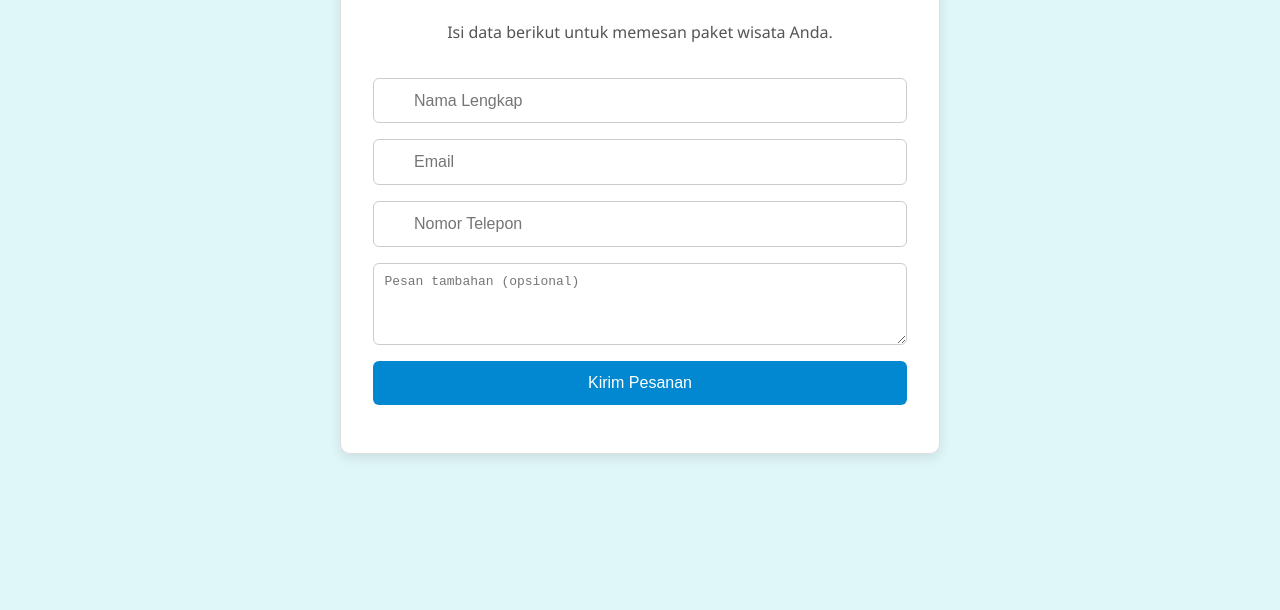
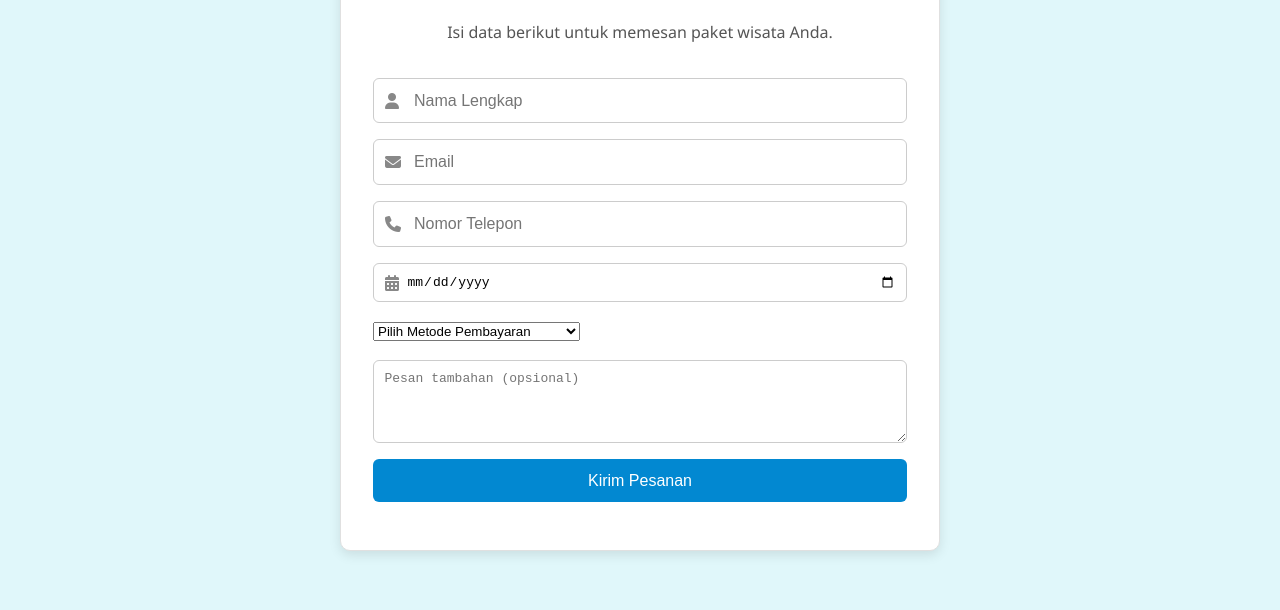
Before and after one commit to riennz21/DZAKY-ARIENDRA-DHAIFULLAH-YULIANTO---1124102164, a plain HTML site: page UAS/pemesanan.html in a window 1280 px wide. Shown: the part 190-800 px from the top of the page. Drawn offline with Linux system fonts and the light colour scheme.

Commit message:
pemesanan.html

```diff
--- a/UAS/pemesanan.html
+++ b/UAS/pemesanan.html
@@ -5,6 +5,7 @@
   <meta name="viewport" content="width=device-width, initial-scale=1.0" />
   <title>Pemesanan - Rieenz</title>
   <link rel="stylesheet" href="main.css" />
+  <link rel="stylesheet" href="https://cdnjs.cloudflare.com/ajax/libs/font-awesome/6.5.0/css/all.min.css" />
 </head>
 <body>
   <header class="navbar">
@@ -12,7 +13,6 @@
     <nav>
       <ul>
         <li><a href="index.html">Beranda</a></li>
-        <li><a href="harga.html">Harga</a></li>
         <li><a href="home.html">Destinasi</a></li>
       </ul>
     </nav>
@@ -21,24 +21,45 @@
   <main class="contact">
     <h2>Formulir <span class="highlight">Pemesanan</span></h2>
     <p>Isi data berikut untuk memesan paket wisata Anda.</p>
+
     <form>
+
       <div class="input-icon">
         <i class="fas fa-user"></i>
         <input type="text" placeholder="Nama Lengkap" required>
       </div>
+
 
       <div class="input-icon">
         <i class="fas fa-envelope"></i>
         <input type="email" placeholder="Email" required>
       </div>
 
+
       <div class="input-icon">
         <i class="fas fa-phone"></i>
         <input type="tel" placeholder="Nomor Telepon" required>
       </div>
 
+      <div class="input-icon">
+        <i class="fas fa-calendar-days"></i>
+        <input type="date" id="tanggal" required>
+      </div>
+
+
+      <div class="input-icon">
+        <select required>
+          <option value="">Pilih Metode Pembayaran</option>
+          <option value="transfer">Transfer Bank</option>
+          <option value="ewallet">E-Wallet (OVO, DANA, GoPay)</option>
+          <option value="cod">Bayar di Tempat (COD)</option>
+        </select>
+      </div>
+
+      <!-- Catatan -->
       <textarea rows="4" placeholder="Pesan tambahan (opsional)"></textarea>
 
+      <!-- Tombol -->
       <button type="submit">Kirim Pesanan</button>
     </form>
   </main>
```
